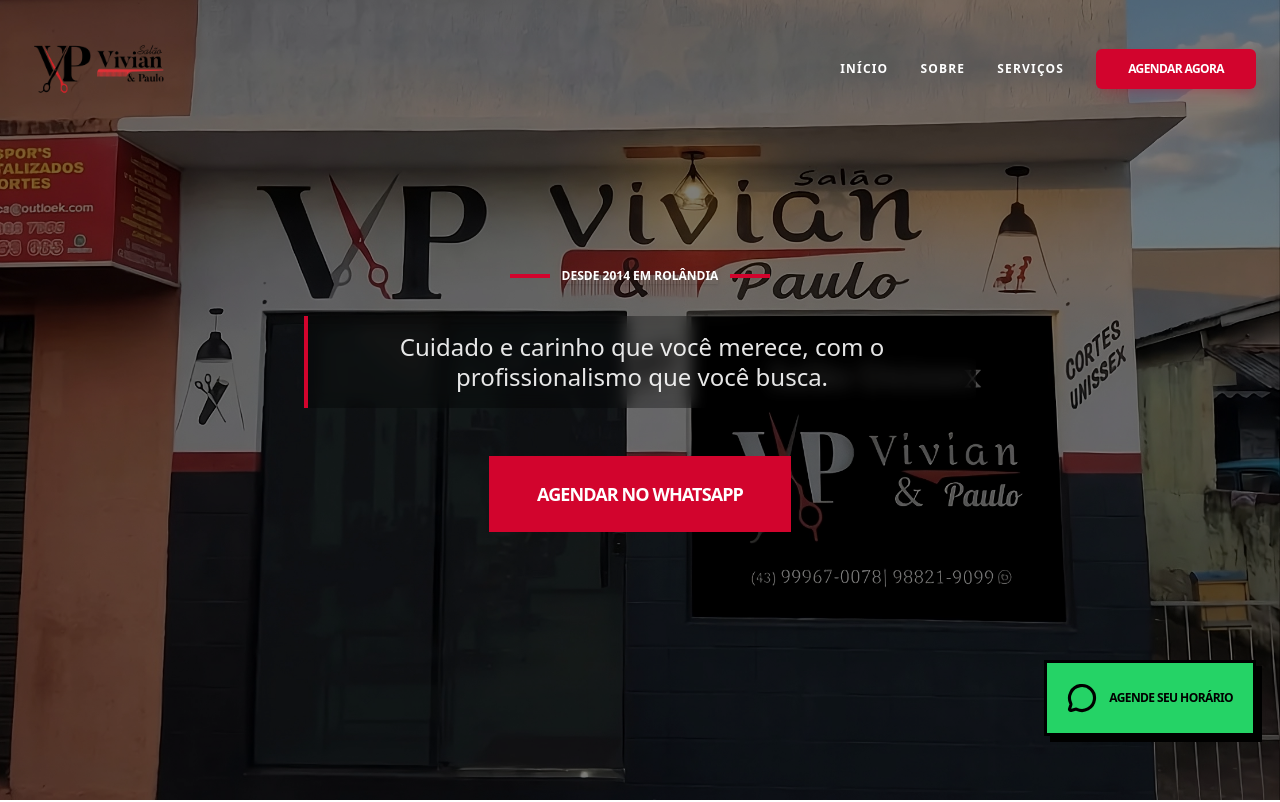
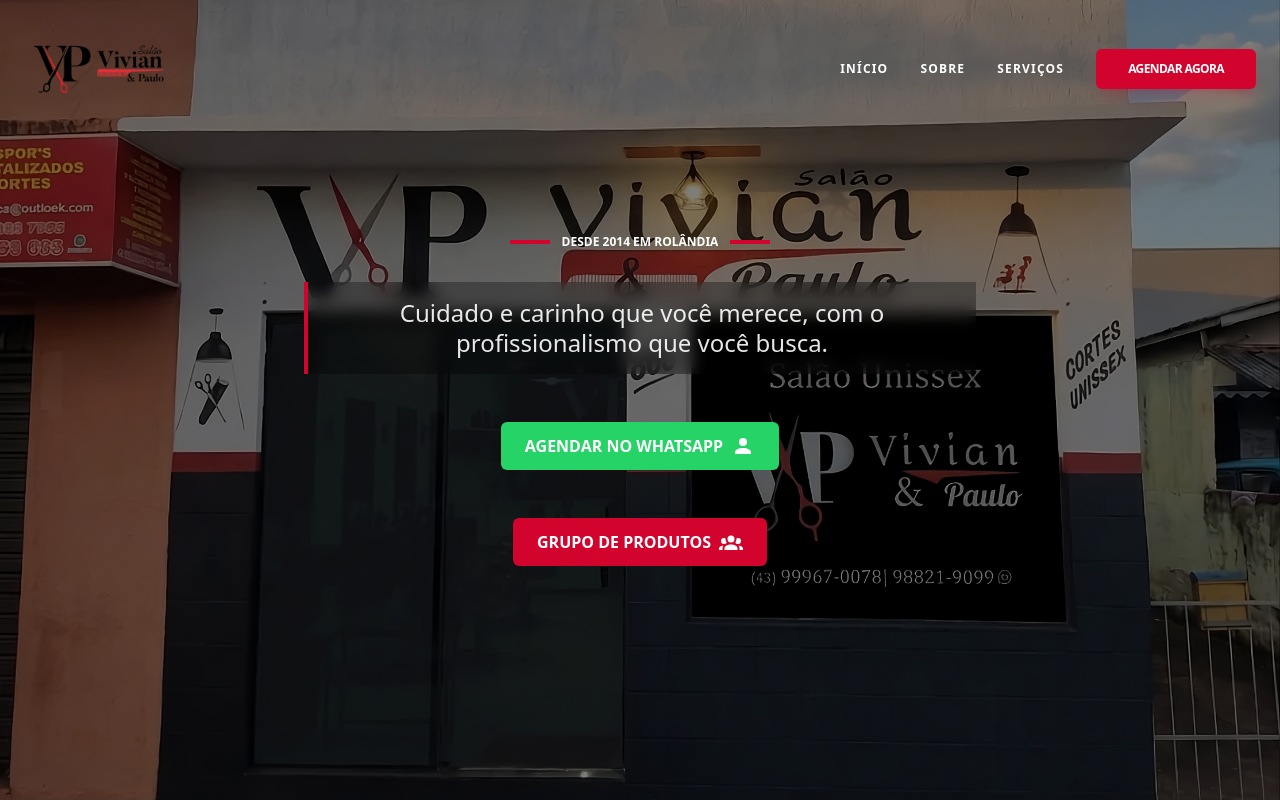
Before and after one commit to paulordo/salaovivianepaulo, a React (Vite) app: page / in a window 1280 px wide. Shown: the top 802 px of the page. Built offline with nearby package versions, Linux system fonts and the light colour scheme.

Commit message:
add botao grupo whatsapp

```diff
--- a/package.json
+++ b/package.json
@@ -10,6 +10,8 @@
     "preview": "vite preview"
   },
   "dependencies": {
+    "@mdi/js": "^7.4.47",
+    "@mdi/react": "^1.6.1",
     "@tailwindcss/postcss": "^4.1.18",
     "framer-motion": "^12.29.2",
     "lucide-react": "^0.563.0",
--- a/src/App.tsx
+++ b/src/App.tsx
@@ -1,4 +1,4 @@
-import React from "react";
+import React, { useEffect, useState } from "react";
 import Navbar from "./components/navbar";
 import Services from "./components/services";
 import Footer from "./components/footer";
@@ -11,11 +11,20 @@ import { Reveal } from "./components/reveal";
 import whiteLogo from "./assets/whiteLogo.png";
 
 const App: React.FC = () => {
+  const [isOpen, setIsOpen] = useState<boolean>(false);
+  const [scrolled, setScrolled] = useState<boolean>(false);
+
+  useEffect(() => {
+    const handleScroll = () => setScrolled(window.scrollY > 20);
+    window.addEventListener("scroll", handleScroll);
+    return () => window.removeEventListener("scroll", handleScroll);
+  }, []);
+
   return (
     <div className="relative min-h-screen bg-white selection:bg-brand-red selection:text-white overflow-x-hidden">
       <Preloader />
 
-      <Navbar />
+      <Navbar isOpen={isOpen} setIsOpen={setIsOpen} scrolled={scrolled} />
 
       <main>
         <Hero />
@@ -98,6 +107,7 @@ const App: React.FC = () => {
       </main>
 
       <Footer />
+      {scrolled && (
         <a
           href="https://wa.me/5543999670078"
           target="_blank"
@@ -109,6 +119,7 @@ const App: React.FC = () => {
             Agende seu horário
           </span>
         </a>
+      )}
     </div>
   );
 };
--- a/src/components/footer.tsx
+++ b/src/components/footer.tsx
@@ -73,7 +73,7 @@ const Footer: React.FC = () => {
               Navegação
             </h4>
             <ul className="space-y-4 text-sm font-black uppercase tracking-tighter">
-              {["Início", "Sobre", "Serviços", "Galeria"].map((item) => (
+              {["Início", "Sobre", "Serviços", ].map((item) => (
                 <li key={item}>
                   <a
                     href={`#${item.toLowerCase()}`}
--- a/src/components/hero.tsx
+++ b/src/components/hero.tsx
@@ -1,5 +1,7 @@
 import React from "react";
 import storefront from "../assets/images/storefront.webp";
+import Icon from "@mdi/react";
+import { mdiAccountGroup, mdiAccount } from "@mdi/js";
 
 const Hero: React.FC = () => {
   return (
@@ -38,9 +40,25 @@ const Hero: React.FC = () => {
               href="https://wa.me/5543999670078"
               target="_blank"
               rel="noopener noreferrer"
-              className="bg-brand-red text-white border-3px border-black px-12 py-6 font-black text-lg uppercase tracking-tighter transition-all shadow-8px_8px_0_0_#000 hover:shadow-none hover:translate-x-1 hover:translate-y-1 active:shadow-none"
+              className="bg-[#25D366] text-white px-6 py-3 rounded-md font-bold uppercase hover:bg-black transition"
             >
-              Agendar no WhatsApp
+              <div className="flex justify-between gap-2">
+                Agendar no WhatsApp
+                <Icon path={mdiAccount} size={1} />
+              </div>
+            </a>
+          </div>
+          <div className="flex flex-col sm:flex-row gap-6 justify-center pt-4">
+            <a
+              href="https://chat.whatsapp.com/KDDlGV3BEd19wHC9yjoPBL?mode=gi_t"
+              target="_blank"
+              rel="noopener noreferrer"
+              className="bg-brand-red text-white px-6 py-3 rounded-md font-bold uppercase hover:bg-black transition"
+            >
+              <div className="flex justify-between gap-2">
+                Grupo de produtos
+                <Icon path={mdiAccountGroup} size={1} />
+              </div>
             </a>
           </div>
         </div>
--- a/src/components/navbar.tsx
+++ b/src/components/navbar.tsx
@@ -1,17 +1,16 @@
-import React, { useState, useEffect } from "react";
+import React from "react";
 import { motion, AnimatePresence } from "framer-motion";
 import { Menu, X, Instagram, Facebook } from "lucide-react";
 import whiteLogo from "../assets/whiteLogo.png";
 
-const Navbar: React.FC = () => {
-  const [isOpen, setIsOpen] = useState(false);
-  const [scrolled, setScrolled] = useState(false);
+interface NavbarProps {
+  isOpen: boolean;
+  setIsOpen: React.Dispatch<React.SetStateAction<boolean>>;
+  scrolled: boolean;
+}
 
-  useEffect(() => {
-    const handleScroll = () => setScrolled(window.scrollY > 20);
-    window.addEventListener("scroll", handleScroll);
-    return () => window.removeEventListener("scroll", handleScroll);
-  }, []);
+const Navbar: React.FC<NavbarProps> = (props) => {
+  const { isOpen, scrolled, setIsOpen } = props;
 
   const navLinks = [
     { name: "Início", href: "#home" },
```
Also changed, not shown: 1 other file (tests, documents, lock files or other folders). Lines whose indentation alone changed are shown as unchanged.
